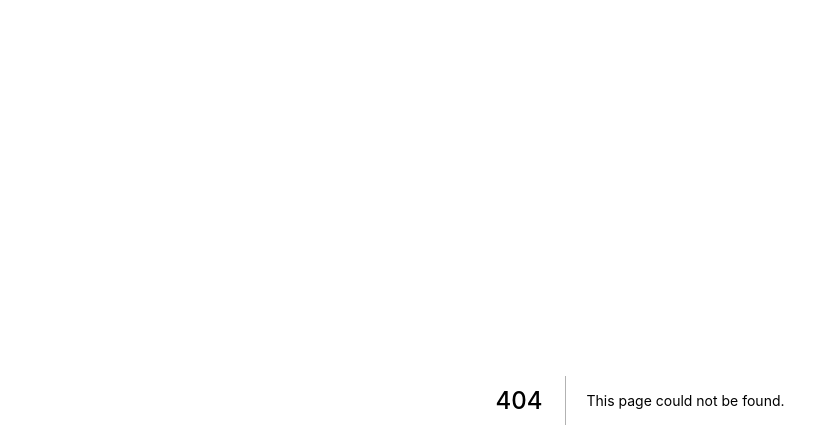
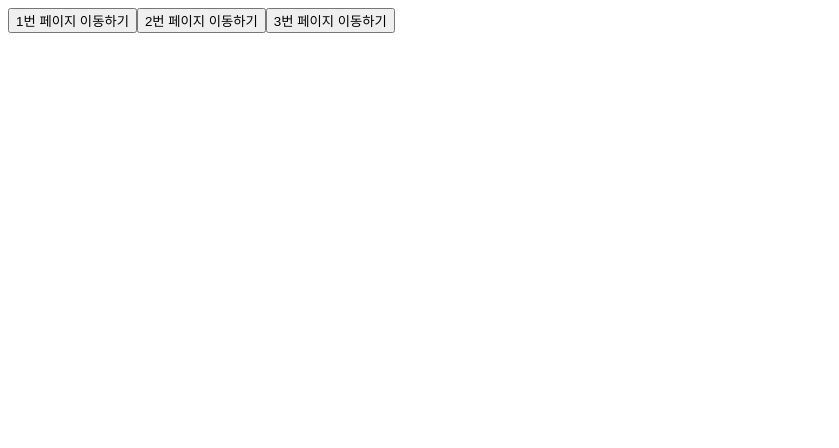
Before and after one commit to deenuit113/FreeBoard, a Next.js app in the folder class/: page /05-03-static-routing-board in a window 1280 px wide. Before the commit this address had no page. Shown: the top 448 px of the page, without its empty margins (0-839 px from the left). Built offline with nearby package versions, Linux system fonts and the light colour scheme.

Commit message:
Added React class 05

```diff
--- /dev/null
+++ b/class/pages/05-02-static-routed/index.js
@@ -0,0 +1,3 @@
+export default function StaticRoutedPage() {
+    return <div>페이지 이동 완료</div>
+}
--- /dev/null
+++ b/class/pages/05-03-static-routing-board/index.js
@@ -0,0 +1,26 @@
+import { useRouter } from "next/router"
+
+export default function StaticRoutingPage() {
+
+    const router = useRouter()
+
+    const onClickMove1 = () => {
+        router.push("/05-04-static-routed-board/1")
+    }
+
+    const onClickMove2 = () => {
+        router.push("/05-04-static-routed-board/2")
+    }
+
+    const onClickMove3 = () => {
+        router.push("/05-04-static-routed-board/3")
+    }
+
+    return (
+        <>
+            <button onClick={onClickMove1}>1번 페이지 이동하기</button>
+            <button onClick={onClickMove2}>2번 페이지 이동하기</button>
+            <button onClick={onClickMove3}>3번 페이지 이동하기</button>
+        </>
+    )
+}
--- /dev/null
+++ b/class/pages/05-04-static-routed-board/1/index.js
@@ -0,0 +1,3 @@
+export default function StaticRoutedPage() {
+    return <div>1번 페이지 이동 완료</div>
+}
--- /dev/null
+++ b/class/pages/05-04-static-routed-board/2/index.js
@@ -0,0 +1,3 @@
+export default function StaticRoutedPage() {
+    return <div>2번 페이지 이동 완료</div>
+}
--- /dev/null
+++ b/class/pages/05-04-static-routed-board/3/index.js
@@ -0,0 +1,3 @@
+export default function StaticRoutedPage() {
+    return <div>3번 페이지 이동 완료</div>
+}
```
Also changed, not shown: class/pages/05-01-static-routing/index.js (added, +12 -0 lines).
